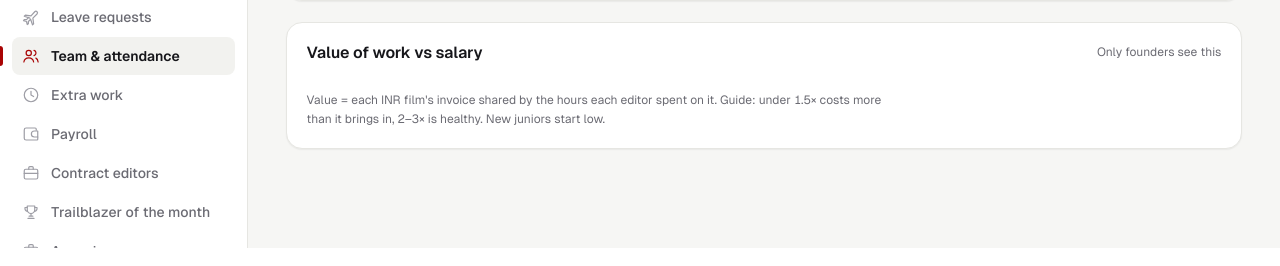
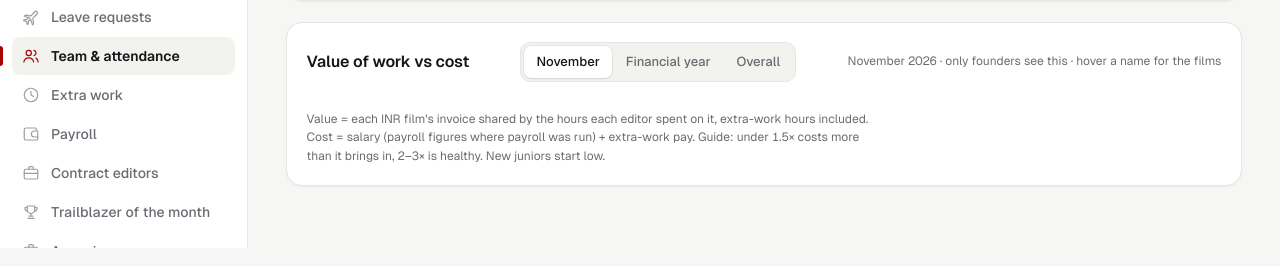
Before and after one commit to ggulati2/studio-ops, a Django app: page /team/ in a window 1280 px wide. Shown: the part 552-818 px from the top of the page. Run offline with Django 5.2, Linux system fonts and the light colour scheme; the visitor is signed in with stand-in values (Sample User, id 1); data comes from the database, SQL or seed files in the repository; data that the repository does not hold is empty; some libraries are stand-ins or nearby versions.

Commit message:
Team: value of work vs cost (salary + extra pay), films on hover, month / FY / overall switch
Co-Authored-By: Claude Opus 5.5 <noreply@anthropic.com>
Claude-Session: https://claude.ai/code/session_01SRdHSDENbpxkHMhr5a9ifw

```diff
--- a/ops/services.py
+++ b/ops/services.py
@@ -289,6 +289,36 @@ def editor_value(month):
             rate_cache[pid] = (p.invoice_amount / denom) if (denom and p.agency.currency == "INR") else 0
         value[uid] += h * rate_cache[pid]
     return {k: int(v) for k, v in value.items()}
+
+
+def editor_value_detail(a, b):
+    """Per editor over a date range: value of work (regular + extra hours, each film's invoice
+    shared by hours as in editor_value) and the films behind it.
+    {user_id: {"value": int, "films": [{"p", "h", "xh", "v"}]}}"""
+    bench = benchmarks()
+    rate = {}
+    hrs = task_hours(DayLog.objects.filter(date__range=(a, b)))
+    extra = defaultdict(float)
+    for e in ExtraEntry.objects.filter(date__range=(a, b)).only("user_id", "project_id", "date", "start", "end"):
+        extra[(e.user_id, e.project_id)] += e.hours
+    keys = set(hrs) | set(extra)
+    films = Project.objects.select_related("agency").in_bulk({pid for _, pid in keys})
+    out = defaultdict(lambda: {"value": 0.0, "films": []})
+    for uid, pid in keys:
+        p = films.get(pid)
+        if not p:
+            continue
+        if pid not in rate:
+            denom = max(project_hours(p), bench.get(p.deliverable, 0))
+            rate[pid] = (p.invoice_amount / denom) if (denom and p.agency.currency == "INR") else 0
+        h, xh = hrs.get((uid, pid), 0), extra.get((uid, pid), 0)
+        v = (h + xh) * rate[pid]
+        out[uid]["value"] += v
+        out[uid]["films"].append({"p": p, "h": round(h, 1), "xh": round(xh, 1), "v": int(v)})
+    for d in out.values():
+        d["value"] = int(d["value"])
+        d["films"].sort(key=lambda f: -f["v"])
+    return out
 
 
 # ---------------------------------------------------------------- client-facing status
--- a/ops/views/admin.py
+++ b/ops/views/admin.py
@@ -719,12 +719,65 @@ def team_view(request):
                      "avg": round(att["hours"] / worked, 1) if worked else None,
                      "target": round(worked * hpd, 1)})
     return render(request, "founder/team.html", {
+        **_value_vs_cost(request, month),
         "rows": rows, "month": month, "prev": add_months(month, -1), "next": add_months(month, 1),
         "pods": list(Pod.objects.all()), "can_edit_people": has_perm(request.user, "people.manage"),
         "days": [{"d": d, "hol": hols.get(d), "off": d.weekday() not in StudioSettings.get().weekdays,
                   "today": d == today} for d in days],
         "hpd": hpd, "missing_total": sum(len(r["missing"]) for r in rows),
         "team_hours": round(sum(r["att"]["hours"] for r in rows), 1)})
+
+
+def _value_vs_cost(request, month):
+    """Value of work vs what each editor costs (salary + extra-work pay) for a period:
+    the page's month, the financial year so far, or everything since tracking started."""
+    from ..models import Payslip
+    period = request.GET.get("vp", "")
+    today = timezone.localdate()
+    st = StudioSettings.get()
+    fy_a, fy_b = fy_bounds(today)
+    if period == "fy":
+        a = max(fy_a, st.tracking_start) if st.tracking_start else fy_a
+        b, label = today, f"FY {fy_a.year}–{str(fy_b.year)[2:]} so far"
+    elif period == "all":
+        first = Project.objects.order_by("created").values_list("created", flat=True).first()
+        a = st.tracking_start or (timezone.localtime(first).date() if first else today)
+        b, label = today, f"Overall, since {a:%-d %b %Y}"
+    else:
+        period, a, b, label = "", month_start(month), month_end(month), f"{month:%B %Y}"
+    months = []
+    m = month_start(a)
+    while m <= b:
+        months.append(m)
+        m = add_months(m, 1)
+    detail = S.editor_value_detail(a, b)
+    slips = defaultdict(dict)
+    for sl in Payslip.objects.filter(payroll__month__in=months).select_related("payroll").only(
+            "user_id", "salary", "leave_deduction", "other", "payroll__month"):
+        slips[sl.user_id][sl.payroll.month] = sl.salary - sl.leave_deduction + sl.other
+    entries, fixed = S._extras_between(a, b)
+    cards = []
+    for u in team():
+        if not u.profile.does_editing:
+            continue
+        d = detail.get(u.id, {"value": 0, "films": []})
+        salary = sum(slips[u.id].get(mm, u.profile.monthly_salary) for mm in months)
+        extra = sum(e.pay for e in entries.get(u.id, [])) + fixed.get(u.id, 0)
+        cost = salary + extra
+        if not cost and not d["value"]:
+            continue                      # nothing to compare (e.g. a contract editor with no work here)
+        cards.append({"u": u, "value": d["value"], "films": d["films"], "salary": salary, "extra": extra, "cost": cost,
+                      "multiple": round(d["value"] / cost, 1) if cost else None,
+                      "hours": round(sum(f["h"] for f in d["films"]), 1), "xhours": round(sum(f["xh"] for f in d["films"]), 1)})
+    params = request.GET.copy()
+    links = {}
+    for key in ("", "fy", "all"):
+        q = params.copy()
+        q.pop("vp", None)
+        if key:
+            q["vp"] = key
+        links[key or "month"] = "?" + q.urlencode()
+    return {"vcards": cards, "vperiod": period or "month", "vlabel": label, "vlinks": links, "vmonths": len(months)}
 
 
 @requires("people.manage")
--- a/static/live.js
+++ b/static/live.js
@@ -396,4 +396,32 @@
     load(location.pathname + location.search, false);
   });
   window.StudioLive = { reload: function () { return load(location.pathname + location.search, false); } };
+
 })();
+
+/* Links that redraw one section of the page in place: <a data-swap="name"> inside
+   <… data-swap-id="name">. Used for period switches (e.g. Team: month / financial year / overall). */
+(function () {
+  "use strict";
+  var doc = document;
+  doc.addEventListener("click", function (e) {
+    var a = e.target.closest && e.target.closest("a[data-swap]");
+    if (!a || e.metaKey || e.ctrlKey || !window.fetch || !window.DOMParser) return;
+    var id = a.getAttribute("data-swap"), box = doc.querySelector('[data-swap-id="' + id + '"]');
+    if (!box) return;
+    e.preventDefault();
+    Array.prototype.forEach.call(a.parentNode.querySelectorAll("a[data-swap]"), function (x) { x.classList.toggle("on", x === a); });
+    box.classList.add("live-loading");
+    fetch(a.href, { credentials: "same-origin", headers: { "X-Requested-With": "fetch-page" } })
+      .then(function (r) { if (!r.ok) throw new Error(); return r.text(); })
+      .then(function (html) {
+        var n = new DOMParser().parseFromString(html, "text/html").querySelector('[data-swap-id="' + id + '"]');
+        if (!n) throw new Error();
+        box.innerHTML = n.innerHTML;
+        box.classList.remove("live-loading");
+        box.classList.remove("live-in"); void box.offsetWidth; box.classList.add("live-in");
+        history.replaceState(history.state, "", a.href);
+      })
+      .catch(function () { location.href = a.href; });
+  });
+})();
--- a/templates/founder/team.html
+++ b/templates/founder/team.html
@@ -44,14 +44,28 @@
   </table></div>
 </section>
 
-<section class="card">
-  <div class="title"><h2>Value of work vs salary</h2><span class="small muted">Only founders see this</span></div>
-  <div class="grid wide">{% for r in rows %}{% if r.u.profile.does_editing %}
+<section class="card" id="value" data-swap-id="value">
+  <div class="title"><h2>Value of work vs cost</h2>
+    <nav class="seg" aria-label="Period">
+      <a href="{{ vlinks.month }}" data-swap="value" class="{% if vperiod == 'month' %}on{% endif %}">{{ month|date:"F" }}</a>
+      <a href="{{ vlinks.fy }}" data-swap="value" class="{% if vperiod == 'fy' %}on{% endif %}">Financial year</a>
+      <a href="{{ vlinks.all }}" data-swap="value" class="{% if vperiod == 'all' %}on{% endif %}">Overall</a>
+    </nav>
+    <span class="small muted">{{ vlabel }} · only founders see this · hover a name for the films</span></div>
+  <div class="grid wide">{% for r in vcards %}
     <div class="card tight" style="gap:7px">
-      <div style="display:flex;justify-content:space-between"><b>{{ r.u.profile.name }}</b>{% if r.multiple is not None %}<span class="tag {% if r.multiple < 1.5 %}bad{% elif r.multiple >= 3 %}info{% else %}ok{% endif %}">{{ r.multiple }}×</span>{% endif %}</div>
+      <div style="display:flex;justify-content:space-between;gap:8px">
+        <span class="hrs-hover" tabindex="0" aria-describedby="vt-{{ r.u.pk }}"><b>{{ r.u.profile.name }}</b>
+          <span class="hrs-tip" role="tooltip" id="vt-{{ r.u.pk }}"><b>Films worked on · {{ vlabel }}</b>
+            {% for f in r.films %}<span class="ht-row"><span>{{ f.p.couple }} · {{ f.p.deliverable }}{% if f.p.agency.code %} · {{ f.p.agency.code }}{% endif %}</span><span>{{ f.h|hours }} h{% if f.xh %} + {{ f.xh|hours }} h extra{% endif %}</span><b>₹{{ f.v|money }}</b></span>{% empty %}<span class="muted">No hours logged on films in this period.</span>{% endfor %}
+            {% if r.films %}<span class="ht-total">{{ r.hours|hours }} h{% if r.xhours %} + {{ r.xhours|hours }} h extra{% endif %} · value <b>₹{{ r.value|money }}</b></span>{% endif %}
+          </span></span>
+        {% if r.multiple is not None %}<span class="tag {% if r.multiple < 1.5 %}bad{% elif r.multiple >= 3 %}info{% else %}ok{% endif %}">{{ r.multiple }}×</span>{% endif %}</div>
       <div class="small" style="display:flex;justify-content:space-between"><span class="muted">Value of work</span><b>₹{{ r.value|money }}</b></div>
-      <div class="small" style="display:flex;justify-content:space-between"><span class="muted">Salary</span><span>₹{{ r.u.profile.monthly_salary|money }}</span></div>
-    </div>{% endif %}{% endfor %}</div>
-  <p class="small muted" style="margin:0">Value = each INR film's invoice shared by the hours each editor spent on it. Guide: under 1.5× costs more than it brings in, 2–3× is healthy. New juniors start low.</p>
+      <div class="small" style="display:flex;justify-content:space-between"><span class="muted">Salary{% if vmonths > 1 %} ({{ vmonths }} months){% endif %}</span><span>₹{{ r.salary|money }}</span></div>
+      <div class="small" style="display:flex;justify-content:space-between"><span class="muted">+ Extra-work pay</span><span>₹{{ r.extra|money }}</span></div>
+      <div class="small" style="display:flex;justify-content:space-between;border-top:1px solid var(--line2);padding-top:5px"><span class="muted">= Cost</span><b>₹{{ r.cost|money }}</b></div>
+    </div>{% endfor %}</div>
+  <p class="small muted" style="margin:0">Value = each INR film's invoice shared by the hours each editor spent on it, extra-work hours included. Cost = salary (payroll figures where payroll was run) + extra-work pay. Guide: under 1.5× costs more than it brings in, 2–3× is healthy. New juniors start low.</p>
 </section>
 {% endblock %}
```
Also changed, not shown: ops/tests/test_couples.py (+26 -0 lines), README.md.
